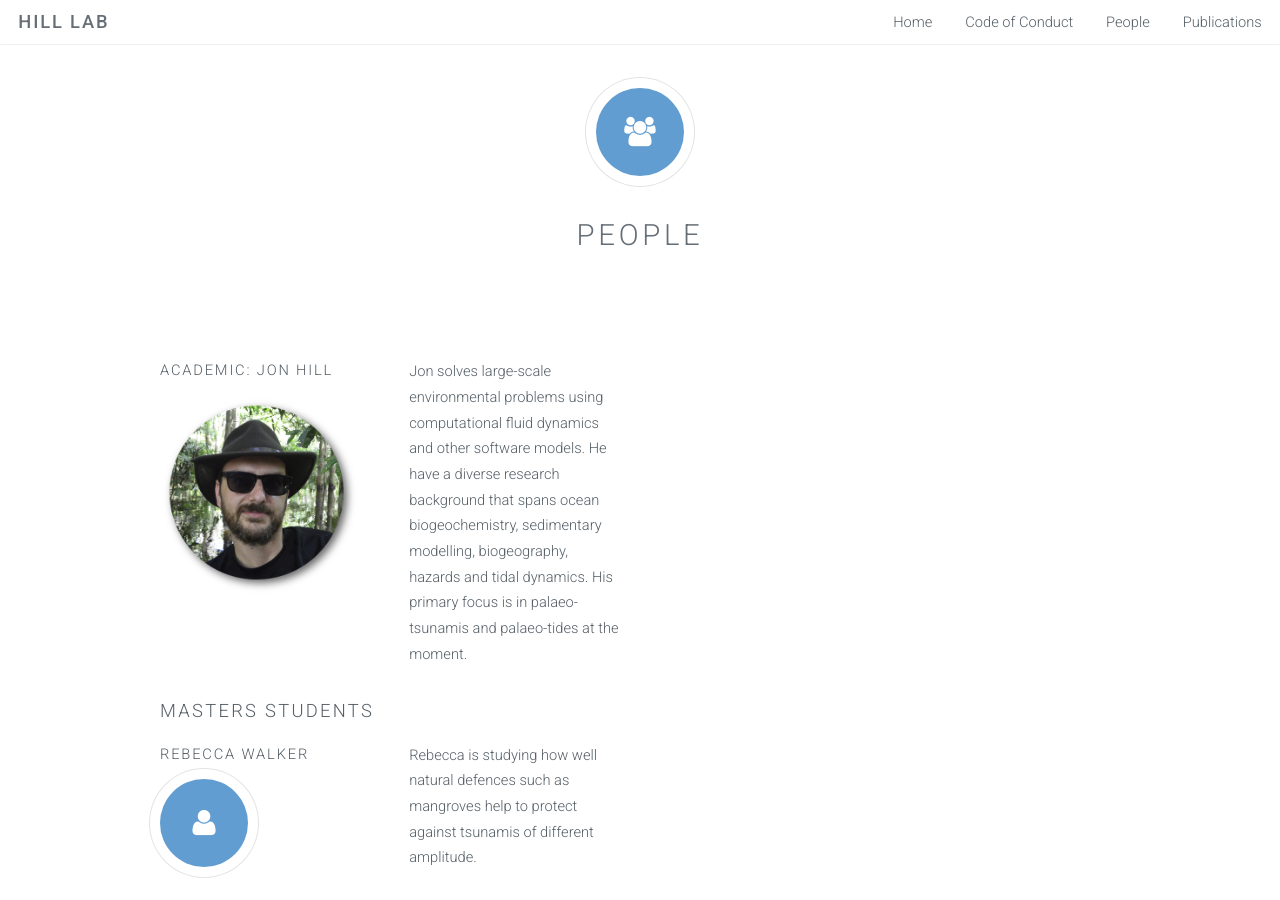
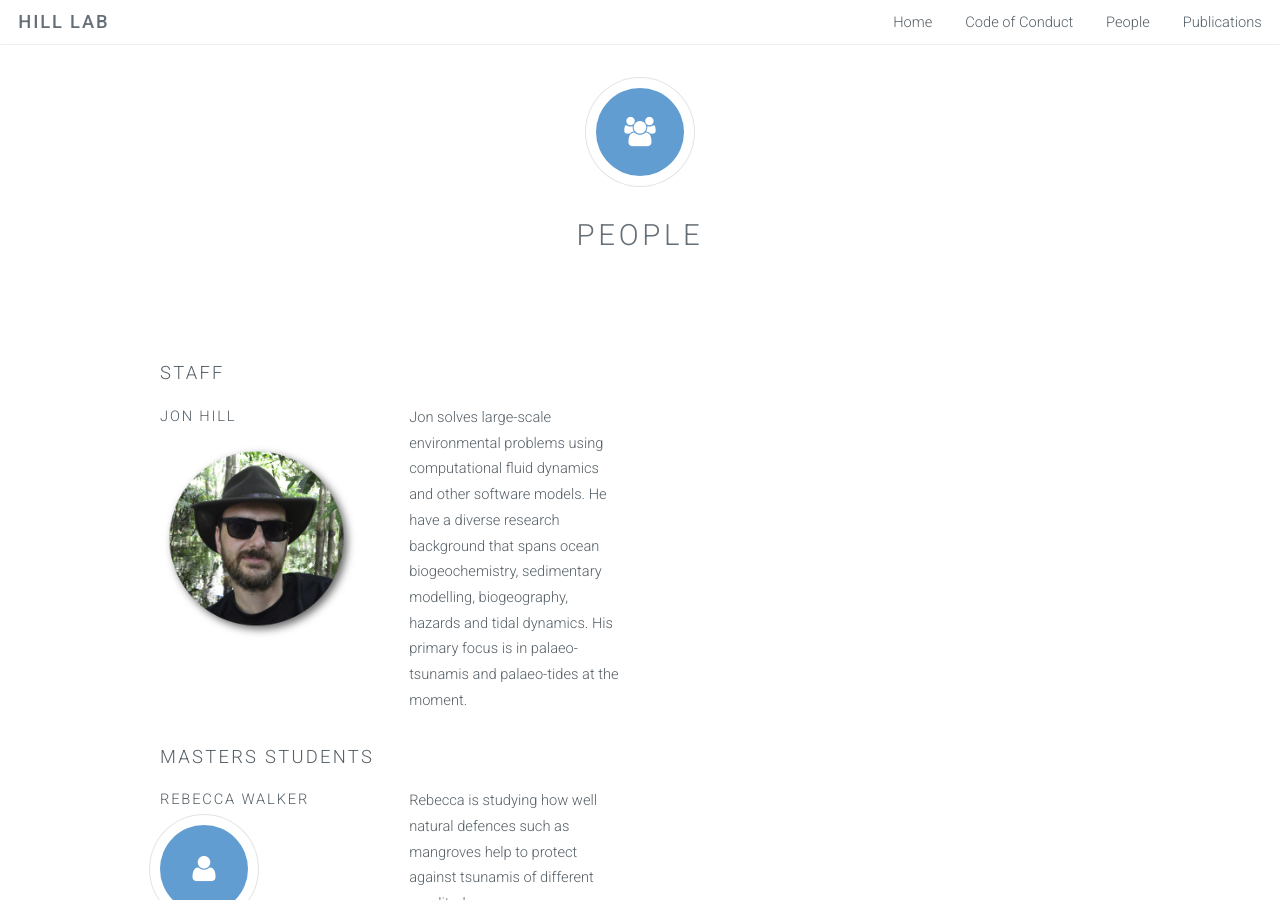
Before and after one commit to EnvModellingGroup/EnvModellingGroup.github.io, a Jekyll site: the page built from people/index.html, in a window 1280 px wide and 900 px high. Built offline with Jekyll 4.4.1, drawn with Linux system fonts in a browser that asks for light colours.

Commit message:
Update people page

```diff
--- a/people/index.html
+++ b/people/index.html
@@ -13,9 +13,10 @@ keywords: modelling, environmental, ecological, ecology, environment, computatio
 
 	<section class="wrapper style2">
 		<div class="container">
+			<h3>Staff</h3>
 			<div class="row">
 				<div class="3u">
-						<h4>Academic: Jon Hill</h4>
+                        <h4>Jon Hill</h4>
 						<img height="200px" src="images/jhill.png" alt="Jon Hill wearing a hat and sunglasses in the Amazon rainforest" />
                 </div>
                 <div class="3u">
```
